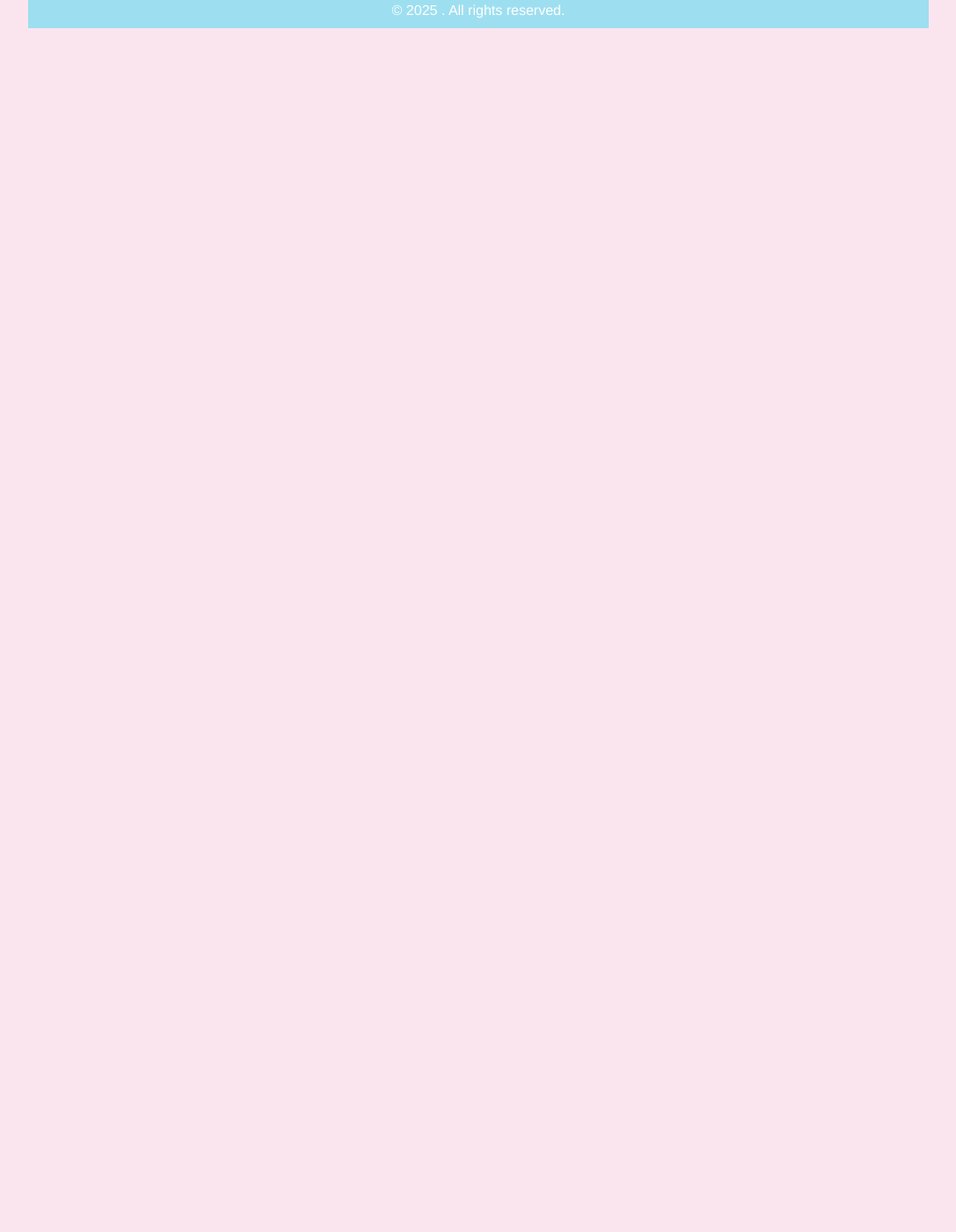
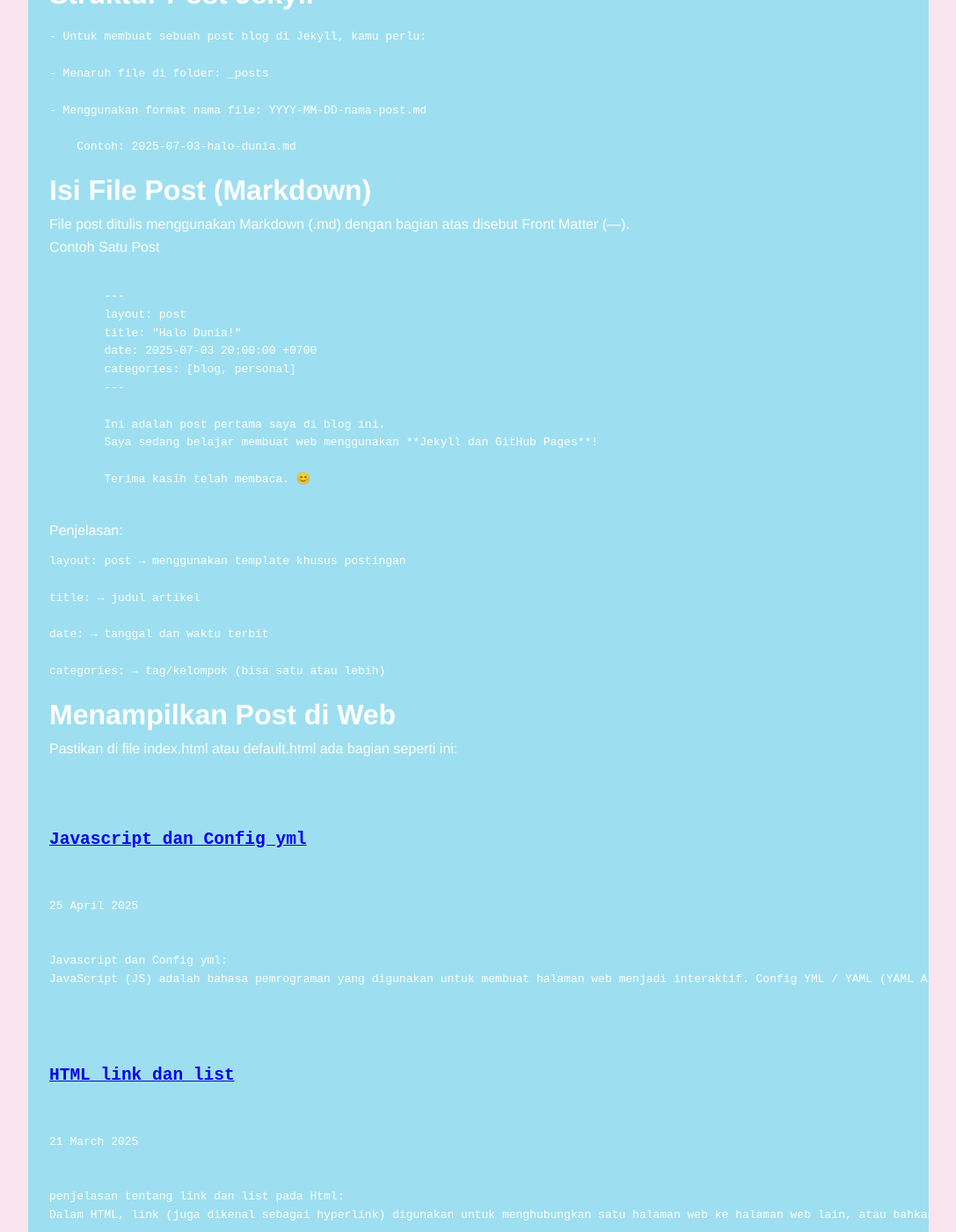
Before and after one commit to maliaulfa2/maliaulfa2.github.io, a Jekyll site: the page built from _posts/2025-03-21-belajar-buat-post.md, in a window 1280 px wide and 1400 px high, scrolled down 527 px. Shown: the whole window at 88% size, without its empty margins (96-1183 px from the left). Built offline with Jekyll 4.4.1, drawn with Linux system fonts in a browser that asks for light colours; before the commit the page ends 900 px from its top, so only the background shows below that; some of the changed text lies outside the part shown.

Commit message:
initial commit

```diff
--- a/_posts/2025-03-21-belajar-buat-post.md
+++ b/_posts/2025-03-21-belajar-buat-post.md
@@ -3,4 +3,86 @@ layout: post
 title: Belajar Buat Post
 ---
 
-belajar buat post
+membuat post di website statis menggunakan Jekyll dan Markdown — cocok untuk kamu yang sedang mengembangkan website di GitHub Pages seperti maliaulfa2.github.io.
+
+
+#  Struktur Post Jekyll
+
+    - Untuk membuat sebuah post blog di Jekyll, kamu perlu:
+
+    - Menaruh file di folder: _posts
+
+    - Menggunakan format nama file: YYYY-MM-DD-nama-post.md
+
+        Contoh: 2025-07-03-halo-dunia.md
+
+
+# Isi File Post (Markdown)
+
+File post ditulis menggunakan Markdown (.md) dengan bagian atas disebut Front Matter (---).
+
+Contoh Satu Post
+
+<pre>
+    <code>
+        ---
+        layout: post
+        title: "Halo Dunia!"
+        date: 2025-07-03 20:00:00 +0700
+        categories: [blog, personal]
+        ---
+
+        Ini adalah post pertama saya di blog ini.
+        Saya sedang belajar membuat web menggunakan **Jekyll dan GitHub Pages**!
+
+        Terima kasih telah membaca. 😊
+    </code>
+</pre>
+
+Penjelasan:
+
+    layout: post → menggunakan template khusus postingan
+
+    title: → judul artikel
+
+    date: → tanggal dan waktu terbit
+
+    categories: → tag/kelompok (bisa satu atau lebih)
+
+
+# Menampilkan Post di Web
+
+Pastikan di file index.html atau default.html ada bagian seperti ini:
+
+<pre>
+    <code>
+        {% for post in site.posts %}
+        <h2><a href="{{ post.url }}">{{ post.title }}</a></h2>
+        <p>{{ post.date | date: "%d %B %Y" }}</p>
+        <p>{{ post.excerpt }}</p>
+        {% endfor %}
+    </code>
+</pre>
+
+# Cara Cek Hasil Post
+
+    - Jalankan: jekyll serve
+
+    - Akses di browser: http://localhost:4000
+
+    - Atau lihat langsung di GitHub Pages:
+        https://maliaulfa2.github.io
+
+# Markdown Singkat
+
+    - # Judul Besar
+
+    -  Subjudul
+
+    - **teks tebal**
+
+    - *teks miring*
+
+    - [link](https://example.com)
+
+    - ![gambar](path/gambar.jpg)
```
Also changed, not shown: _posts/2025-03-07-Membuat-Web-Dengan-Jekyll_serve.md (+66 -25 lines), _posts/2025-03-14-Layout-pada-jakyll.md (+26 -12 lines), _posts/2025-03-21-html-link-dan-lists.md (+15 -4 lines), _posts/2025-04-25-Javascript-dan-config-yml.md (+3 -0 lines), index.html (+20 -3 lines).
